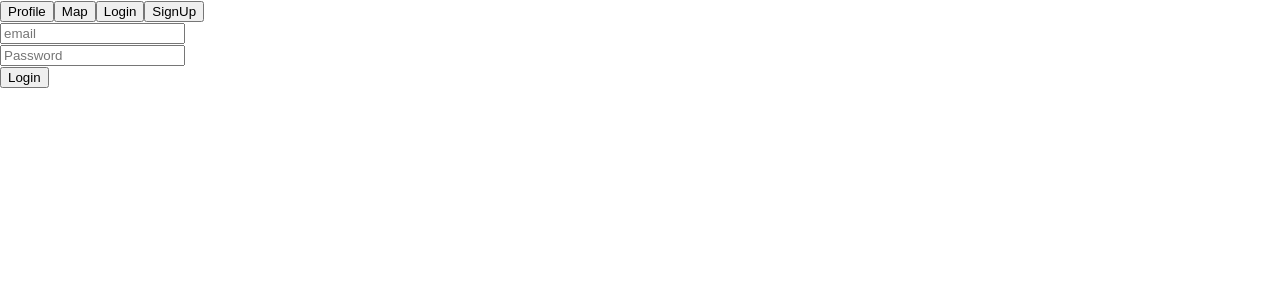
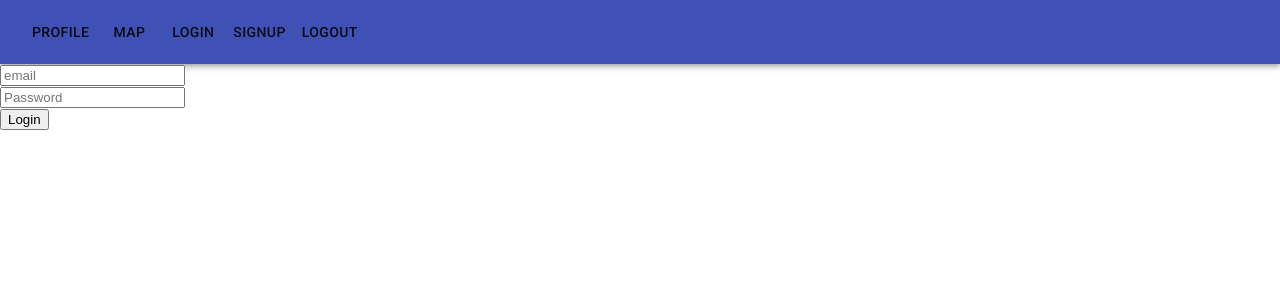
Before and after one commit to atway/privalovv-loft-react, a React (Create React App) app: page /login in a window 1280 px wide. Shown: the top 300 px of the page. Built offline with nearby package versions, Linux system fonts and the light colour scheme.

Commit message:
#week-2 использование контекста и отображение карты

```diff
--- a/package.json
+++ b/package.json
@@ -4,10 +4,13 @@
   "private": true,
   "dependencies": {
     "@material-ui/core": "^4.5.1",
+    "@material-ui/icons": "^4.5.1",
+    "loft-taxi-mui-theme": "^1.0.1",
     "mapbox-gl": "^1.4.1",
     "react": "^16.11.0",
     "react-dom": "^16.11.0",
-    "react-scripts": "3.2.0"
+    "react-scripts": "3.2.0",
+    "typeface-roboto": "0.0.75"
   },
   "scripts": {
     "start": "react-scripts start",
--- a/src/App.js
+++ b/src/App.js
@@ -1,26 +1,41 @@
-import React from 'react';
-import './App.css';
+import React from "react";
+import "./App.css";
 
-import { Login } from './user/Login.js';
-import { Profile } from './user/Profile.js';
-import { Signup } from './user/Signup.js';
-import { Header } from './shared/Header.js';
-import { Map } from './map/';
+import { Login } from "./user/Login.js";
+import { Profile } from "./user/Profile.js";
+import { Signup } from "./user/Signup.js";
+import { Header } from "./shared/Header.js";
+import { Map } from "./map/";
+import { userContext } from "./context.js";
 
 const PAGES = {
   profile: () => <Profile />,
   map: () => <Map />,
   signup: setPage => <Signup setPage={setPage} />,
-  login: setPage => <Login setPage={setPage} />
+  login: setPage => <Login setPage={setPage} />,
+  logout: setPage => <Login setPage={setPage} />
+};
+
+const userLogic = {
+  login: (ctx, email, password) => {
+    ctx.isLoggedIn = true;
+  },
+  signup: (ctx, email, name, surname, password) => {
+    ctx.isLoggedIn = true;
+  },
+  logout: ctx => {
+    ctx.isLoggedIn = false;
+  },
+  isLoggedIn: false
 };
 
 function App() {
-  const [page, setPage] = React.useState('login')
+  const [page, setPage] = React.useState("login");
   return (
-    <>
+    <userContext.Provider value={userLogic}>
       <Header setPage={setPage} />
-      { PAGES[page](setPage) }
-    </>
+      {PAGES[page](setPage)}
+    </userContext.Provider>
   );
 }
 
--- /dev/null
+++ b/src/context.js
@@ -0,0 +1,6 @@
+import React, { createContext } from "react";
+
+const userContext = React.createContext();
+userContext.displayName = "userLogic";
+
+export { userContext };
--- a/src/map/index.js
+++ b/src/map/index.js
@@ -1,5 +1,36 @@
-import React from 'react';
+import React, { useContext } from "react";
+import mapboxgl from "mapbox-gl";
 
-export function Map() {
-    return <div>Map</div>
-}
+import { userContext } from "./../context.js";
+
+const styles = {
+  width: "100vw",
+  height: "calc(100vh - 80px)",
+  position: "absolute"
+};
+
+export const Map = () => {
+  const [map, setMap] = React.useState(null);
+  const mapContainer = React.useRef(null);
+  const userLogic = useContext(userContext);
+
+  React.useEffect(() => {
+    mapboxgl.accessToken =
+      "pk.eyJ1IjoicHJpdmFsb3Z2IiwiYSI6ImNrMjU4MzgzYjJnMGczb3F0d3J1Nndmc3AifQ.rq9wOiPBOWXffWt1C8e9Zg";
+    const initializeMap = ({ setMap, mapContainer }) => {
+      const map = new mapboxgl.Map({
+        container: mapContainer.current,
+        style: "mapbox://styles/mapbox/streets-v11",
+        center: [45, 54],
+        zoom: 5
+      });
+      map.on("load", () => {
+        setMap(map);
+        map.resize();
+      });
+    };
+
+    if (!map && userLogic.isLoggedIn) initializeMap({ setMap, mapContainer });
+  }, [map, userLogic.isLoggedIn]);
+  return <div ref={el => (mapContainer.current = el)} style={styles} />;
+};
--- a/src/shared/Header.js
+++ b/src/shared/Header.js
@@ -1,12 +1,29 @@
-import React from 'react';
+import React, { useContext } from "react";
+import "typeface-roboto";
+import AppBar from "@material-ui/core/AppBar";
+import Toolbar from "@material-ui/core/Toolbar";
+import Button from "@material-ui/core/Button";
+import PropTypes from "prop-types";
+
+import { userContext } from "./../context.js";
 
 export function Header(props) {
+    const userLogic = useContext(userContext);
     return (
-        <>
-            <button onClick={ e => props.setPage('profile')}>Profile</button>
-            <button onClick={ e => props.setPage('map')}>Map</button>
-            <button onClick={ e => props.setPage('login')}>Login</button>
-            <button onClick={ e => props.setPage('signup')}>SignUp</button>
-        </>
-    )
+    <>
+      <AppBar position="static">
+        <Toolbar>
+          <Button onClick={e => props.setPage("profile")}>Profile</Button>
+          <Button onClick={e => props.setPage("map")}>Map</Button>
+          <Button onClick={e => props.setPage("login")}>Login</Button>
+          <Button onClick={e => props.setPage("signup")}>SignUp</Button>
+          <Button onClick={e => {userLogic.logout(userLogic); return props.setPage("logout")}}>Logout</Button>
+        </Toolbar>
+      </AppBar>
+    </>
+  );
 }
+
+Header.propTypes = {
+  setPage: PropTypes.func.isRequired
+};
--- a/src/user/Login.js
+++ b/src/user/Login.js
@@ -1,8 +1,13 @@
-import React from 'react';
+import React, { useContext } from 'react';
+import PropTypes from 'prop-types';
+
+import { userContext } from './../context.js'
 
 export function Login(props) {
+    const userLogic = useContext(userContext)
     const onSubmit = e => {
         e.preventDefault();
+        userLogic.signup(userLogic, e.target.email.value, e.target.password.value)
         props.setPage('profile')
     };
 
@@ -18,3 +23,7 @@ export function Login(props) {
         </form>
     )
 }
+
+Login.propTypes = {
+    setPage: PropTypes.func.isRequired
+}
--- a/src/user/Profile.js
+++ b/src/user/Profile.js
@@ -1,5 +1,12 @@
-import React from 'react';
+import React, { useContext } from "react";
+
+import { userContext } from "./../context.js";
 
 export function Profile() {
-    return <div>Profile</div>
+  const userLogic = useContext(userContext);
+  return userLogic.isLoggedIn ? (
+    <div>Profile</div>
+  ) : (
+    <div> You are not logged </div>
+  );
 }
--- a/src/user/Signup.js
+++ b/src/user/Signup.js
@@ -1,26 +1,56 @@
-import React from 'react';
+import React, { useContext } from "react";
+import PropTypes from "prop-types";
+
+import { userContext } from "./../context.js";
 
 export function Signup(props) {
+  const userLogic = useContext(userContext);
   const onSubmit = e => {
     e.preventDefault();
-        props.setPage('profile')
+    userLogic.signup(
+      userLogic,
+      e.target.email.value,
+      e.target.name.value,
+      e.target.surname.value,
+      e.target.password.value
+    );
+    props.setPage("profile");
   };
 
   return (
     <form onSubmit={onSubmit}>
       <div>
-                <input type="email" name="email" label="email" placeholder="Email"></input>
+        <input
+          type="email"
+          name="email"
+          label="email"
+          placeholder="Email"
+        ></input>
       </div>
       <div>
         <input type="text" name="name" label="name" placeholder="Name"></input>
       </div>
       <div>
-                <input type="text" name="surname" label="name" placeholder="Surname"></input>
+        <input
+          type="text"
+          name="surname"
+          label="name"
+          placeholder="Surname"
+        ></input>
       </div>
       <div>
-                <input type="password" name="password" label="password" placeholder="Password"></input>
+        <input
+          type="password"
+          name="password"
+          label="password"
+          placeholder="Password"
+        ></input>
       </div>
       <button>Signup</button>
     </form>
-    )
+  );
 }
+
+Signup.propTypes = {
+  setPage: PropTypes.func.isRequired
+};
```
Also changed, not shown: 2 other files (tests, documents, lock files or other folders). Lines whose indentation alone changed are shown as unchanged.
